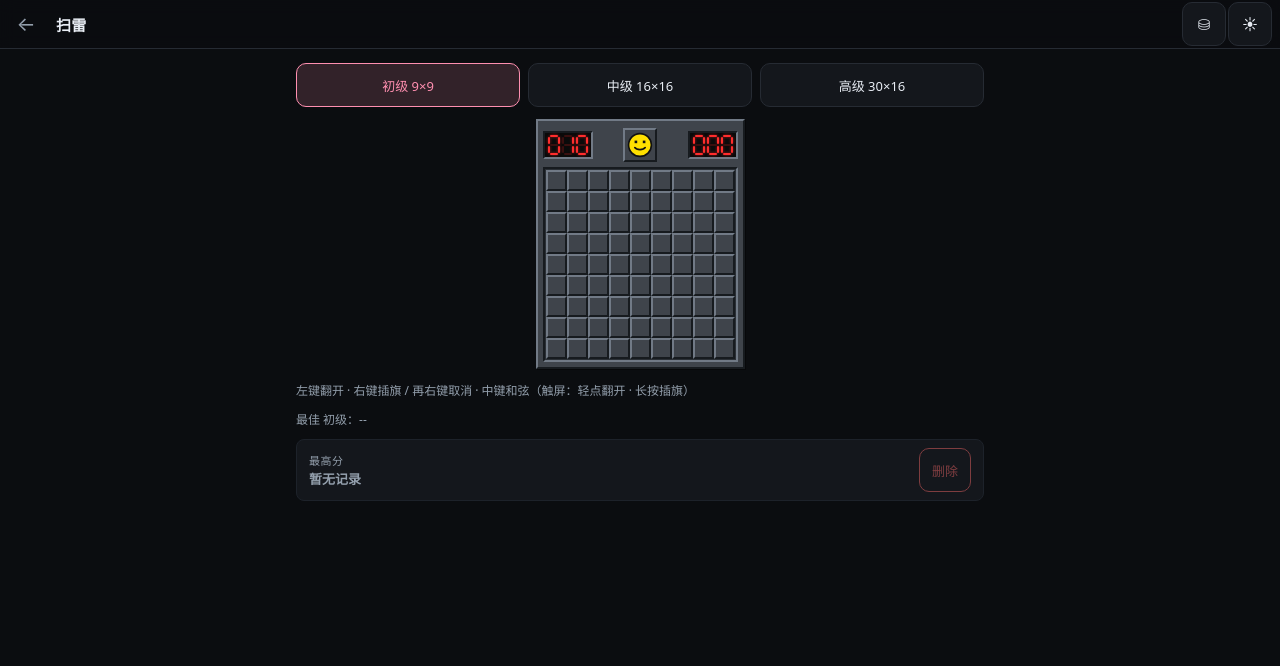
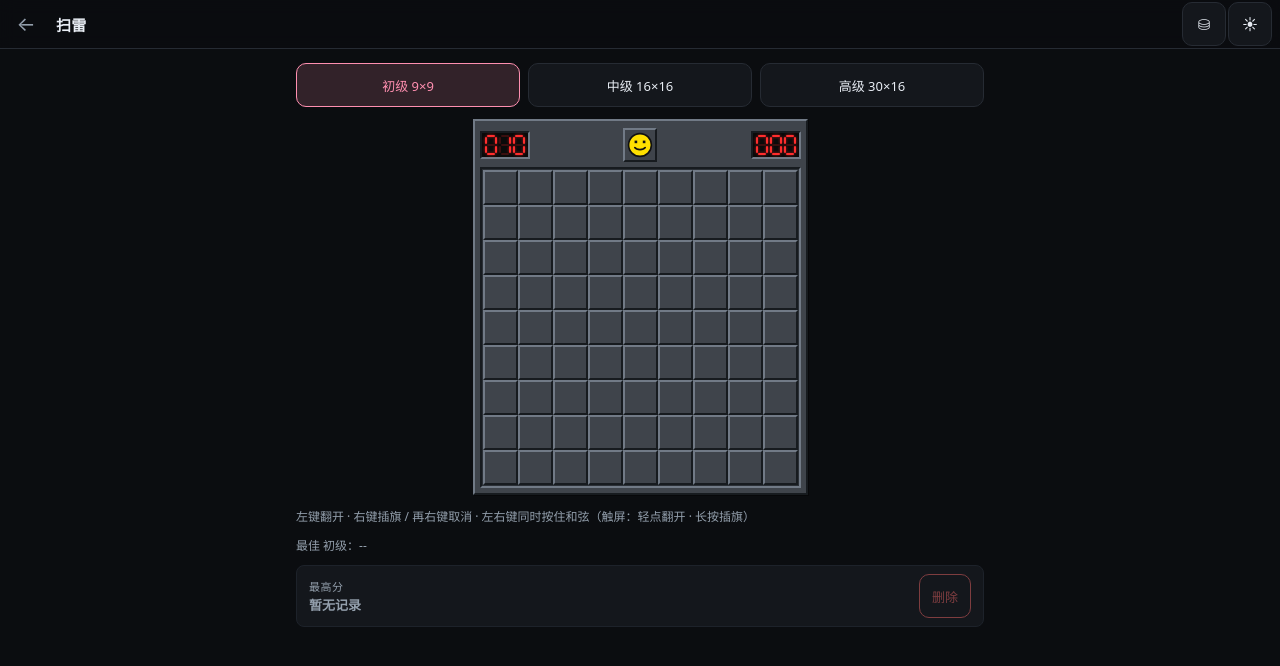
Before and after one commit to heavierthanlife/dsh-guava-pack, a website: page ops/arcade/public/mines.html in a window 1280 px wide. Drawn offline with Linux system fonts and the light colour scheme.

Commit message:
fix(arcade): 和弦改成左右键同按 + 格子边长放大 1.1 倍
用户鼠标中键是滚轮、按着硬，且鼠标灵敏度偏高：
- 和弦从「中键」改成**左右键同时按住**（经典 95 的双键操作用法），先按左再按右、
  或先按右再按左都能触发；触发后这一轮手势不再翻开/插旗，随后的 contextmenu 也被吃掉。
  中键保留为别名（不碍事）。判定用 e.buttons 位掩码（1=左 2=右 4=中）。
- 格子边长整体 ×1.1：上限 32 → 35px，下限 20 → 22px。
- 修掉随之暴露的一个真 bug：layout() 原来量 .field 的宽度，而经典外壳改成
  width:max-content 后，量到的宽度=棋盘自身宽度 → 永远算出 22px，
  放大完全不起作用。改为按 .wrap 容器宽度减固定装饰（52px）计算。

验证：headless Edge 实测 —— cellVar=35px；右键插旗/取消正常；左右键同按在
盖着的格子上不插旗也不翻开（和弦分支拦截）；在已翻开数字格上（周围旗数==数字）
和弦真的翻开邻格并判负。mines-logic 16 / arcade-pages 199 全绿。
VPS 已更新（逐字节复核通过，11 文件一致）。

```diff
--- a/ops/arcade/public/mines.html
+++ b/ops/arcade/public/mines.html
@@ -351,7 +351,7 @@
     </div>
   </div>
 
-  <p class="hint small muted" id="hint">左键翻开 · 右键插旗 / 再右键取消 · 中键和弦（触屏：轻点翻开 · 长按插旗）</p>
+  <p class="hint small muted" id="hint">左键翻开 · 右键插旗 / 再右键取消 · 左右键同时按住和弦（触屏：轻点翻开 · 长按插旗）</p>
   <p class="bestline small muted" id="best">最佳 --</p>
 
   <!-- 三档最高分 + 就地删除（mountScoreRow 渲染） -->
@@ -369,7 +369,7 @@
    * 操作语义对齐经典 95 版：
    *   · 左键翻开；旗子格左键**无效**（不会点爆）
    *   · 右键插旗；再右键取消；旗数不设上限（计数器会变负数，经典行为）
-   *   · 已翻开的数字格：中键/双键和弦（周围旗数 == 数字时，翻开其余邻格）
+   *   · 已翻开的数字格：左右键同时按住 = 和弦（周围旗数 == 数字时翻开其余邻格）
    *   · 首点安全：第一下点开的格子及其八邻不布雷 */
   var LONG_PRESS_MS = 420;
 
@@ -540,6 +540,7 @@
   var pressing = false;
 
   var press = null;
+  var chordDone = false;
   var suppressCtxUntil = 0;
   var timerId = null;
   var timerRunning = false;
@@ -698,12 +699,16 @@
 
   /* ── 棋盘尺寸 ─────────────────────────────────────────── */
   function layout() {
-    var avail = elWrap ? elWrap.clientWidth : 320;
-    if (!avail || avail < 80) avail = Math.max(240, window.innerWidth - 32);
+    /* 不能量 .field 自己的宽度：经典外壳是 width:max-content，量它会锁死在初始值
+     * （越量越小、越量越不动）。所以按页面容器宽度算，再减掉固定装饰：
+     *   wrap 左右内边距 32 + 外壳 border 4 + 外壳内边距 10 + 凹槽 border 4 + 凹槽内边距 2 = 52 */
+    var wrapEl = document.querySelector('.wrap');
+    var container = wrapEl && wrapEl.clientWidth ? wrapEl.clientWidth : window.innerWidth;
+    var avail = Math.max(200, container - 52);
     elBoard.style.setProperty('--cols', String(G.cols));
-    /* 经典是 16px 的格子；手机上按宽度铺满，最小 20px（再小就点不准了） */
-    var fit = Math.floor((avail - 4) / G.cols);
-    var size = Math.max(20, Math.min(32, fit));
+    var fit = Math.floor(avail / G.cols);
+    /* 2026-11-26：整体放大 1.1 倍（用户鼠标灵敏度高：格子边长 32 → 35、下限 20 → 22） */
+    var size = Math.max(22, Math.min(35, fit));
     elBoard.style.setProperty('--cell', size + 'px');
   }
 
@@ -986,9 +991,16 @@
 
   elBoard.addEventListener('pointerdown', function (e) {
     if (over || paused) return;
-    /* 中键 = 和弦（经典的双键同时按，桌面上用中键更稳） */
-    if (e.button === 1) {
+
+    /* 和弦 = 左右键**同时按住**（经典 95 的双键操作；中键保留为别名，但很多鼠标
+     * 的中键硬得按不动，所以默认用双键）。判定靠 e.buttons 位掩码：1=左 2=右 4=中。
+     * 先按左再按右、或先按右再按左都能触发；触发后这一轮的手势不再翻开/插旗。 */
+    var both = (e.button === 0 && (e.buttons & 2)) || (e.button === 2 && (e.buttons & 1));
+    if (both || e.button === 1) {
       e.preventDefault();
+      chordDone = true;
+      suppressCtxUntil = Date.now() + 600;   /* 随后的 contextmenu 别再插旗 */
+      cancelPress();
       var ci = cellAt(e);
       if (ci >= 0) actChord(ci);
       return;
@@ -1030,6 +1042,8 @@
   });
 
   elBoard.addEventListener('pointerup', function (e) {
+    /* 和弦手势：这一轮左右键都松开后什么都不做（翻开/插旗都已在 pointerdown 里让位） */
+    if (chordDone) { chordDone = false; cancelPress(); return; }
     if (!press) return;
     var p = press;
     var wasLong = p.long;
```
Also changed, not shown: ops/arcade/README.md.
